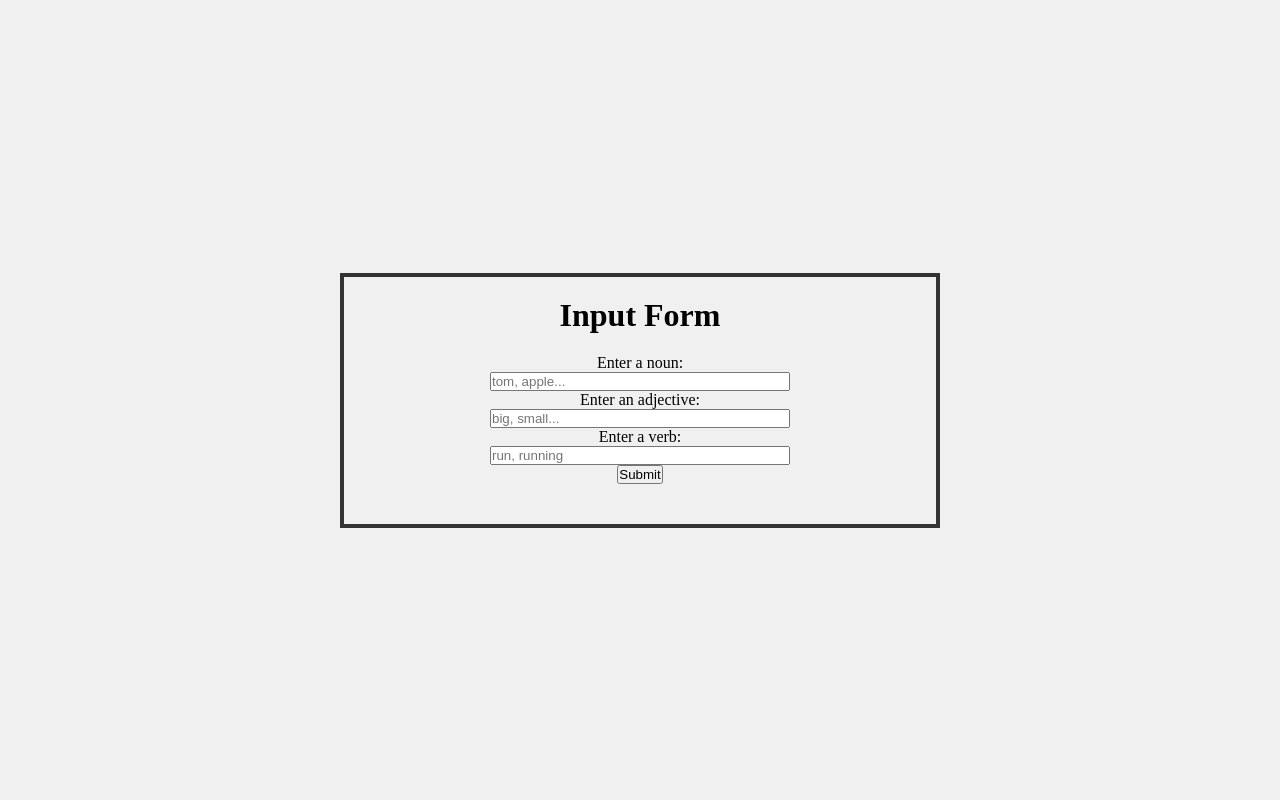
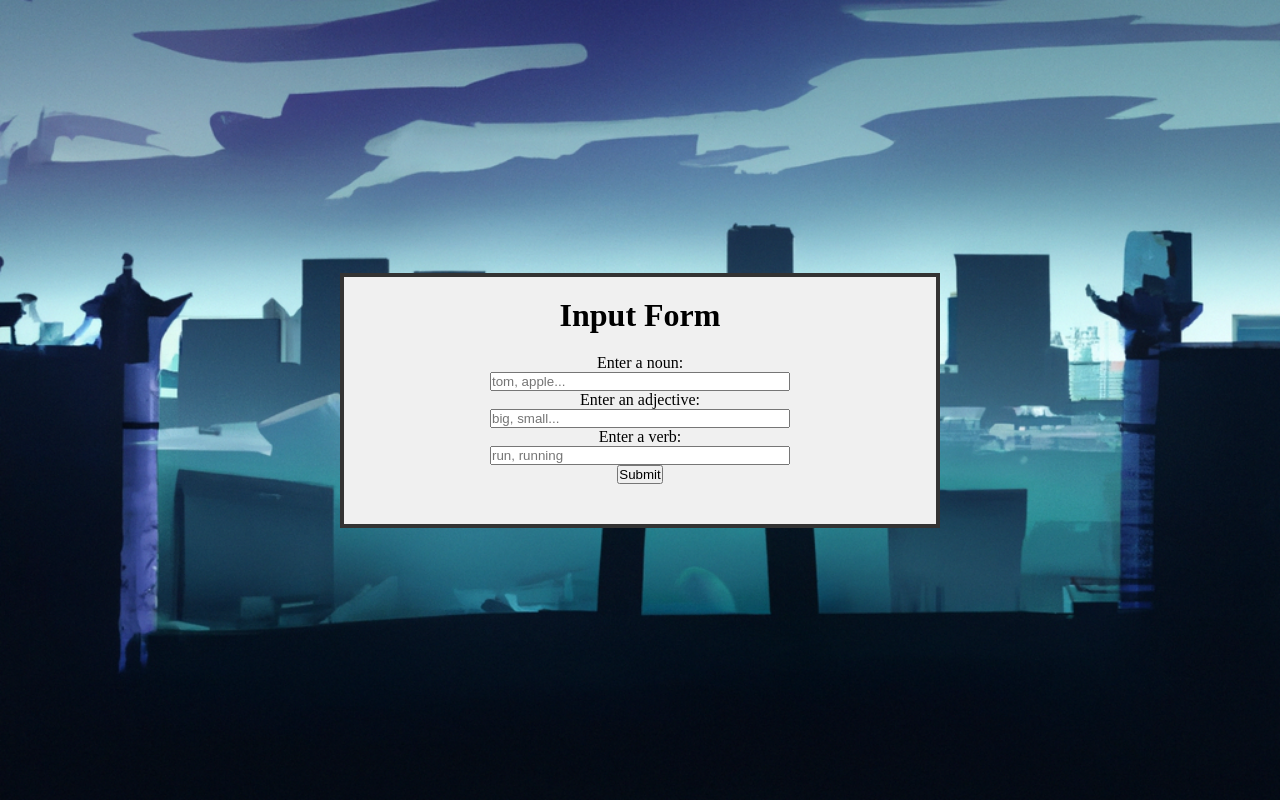
Before and after one commit to kobebuckley/madlibsTutorial, a Flask app: page / in a window 1280 px wide. Run offline with Flask 3, Linux system fonts and the light colour scheme.

Commit message:
general styling improved -> background image... might want an outline for background through a div rather than body?

```diff
--- a/static/styles.css
+++ b/static/styles.css
@@ -6,14 +6,21 @@
 }
 
 body {
+    /* background-color: #f0f0f0; */
     display: flex;
     justify-content: center;
     align-items: center;
     height: 100vh;
-    background-color: #f0f0f0;
+    background-image: url('./mellow-background.png');
+    background-size: cover;
+    background-position: center;
+    background-repeat: no-repeat;
 }
 
+
 .form-container {
+    /* background-color: #f0f0f0; */
+
     width: 300px;
     margin: 0 auto;
 }
@@ -25,6 +32,8 @@ body {
 }
 
 .content-box {
+    background-color: #f0f0f0;
+
     border: 4px solid #333;
     padding: 20px;
     width: 80%;
```
Also changed, not shown: static/background.png (added), static/color-background.png (added), static/mellow-background.png (added).
